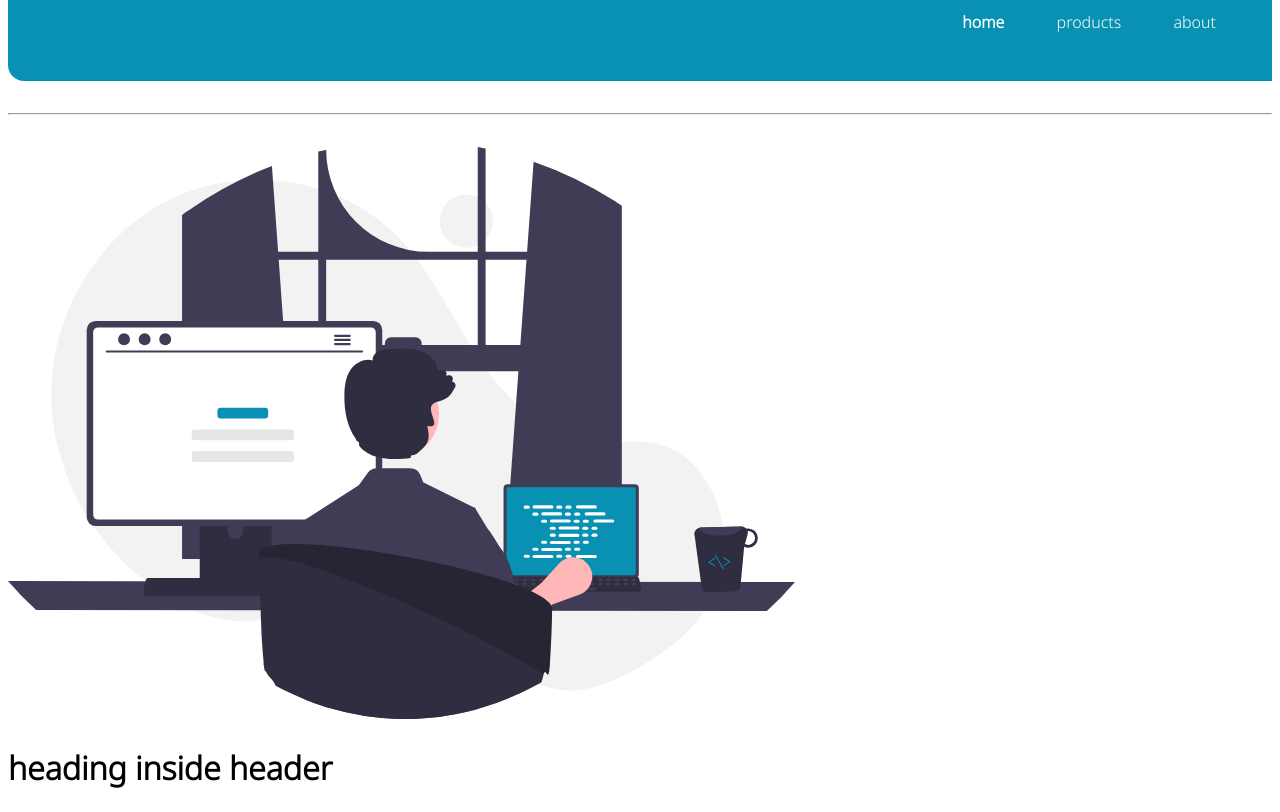
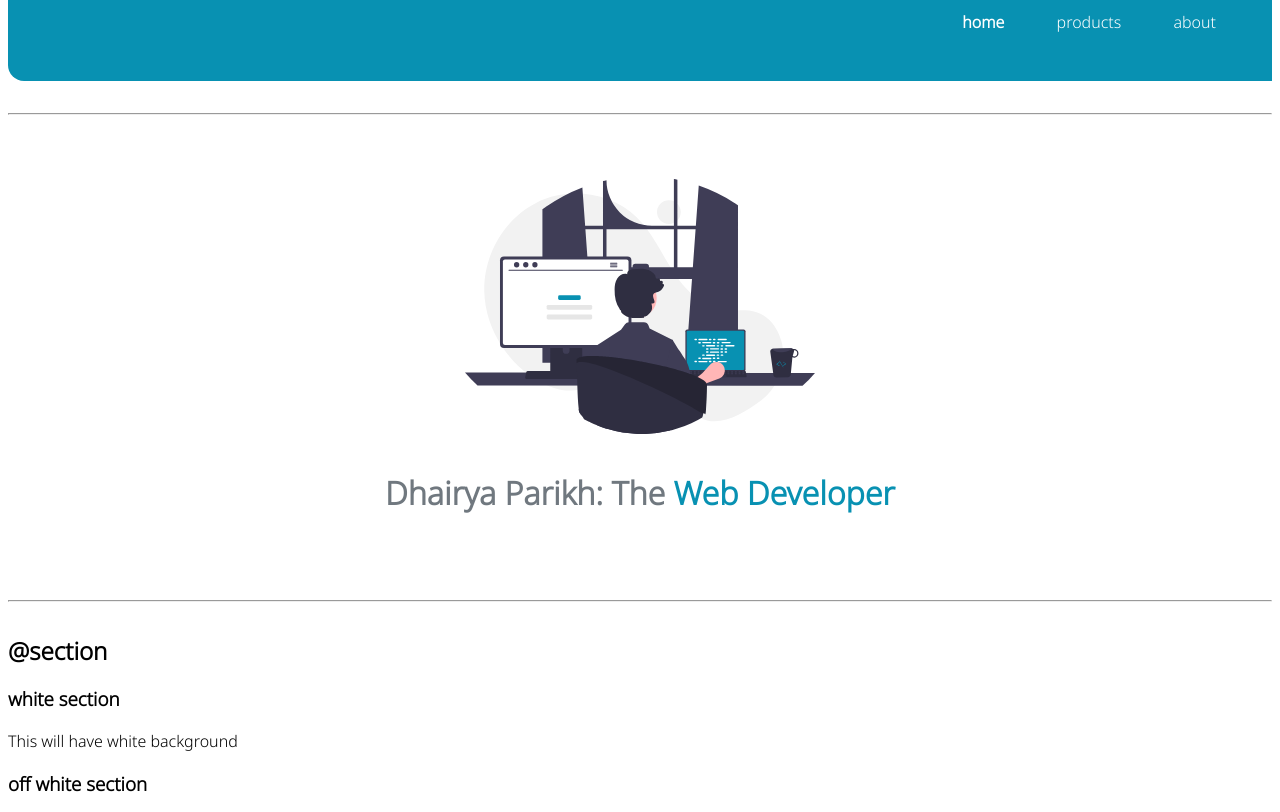
Before and after one commit to dhairyaaaaa14/dhairya-parikh-portfolio, a plain HTML site: page index.html in a window 1280 px wide. Shown: the part 1460-2272 px from the top of the page. Drawn offline with Linux system fonts and the light colour scheme.

Commit message:
header part completed

```diff
--- a/index.html
+++ b/index.html
@@ -87,9 +87,9 @@
     </nav>
 
     <hr>
-    <header>
-        <img src="images/hero-image.svg" alt="">
-        <h1>heading inside header</h1>
+    <header class="hero">
+        <img src="images/hero-image.svg" class="hero-img" alt="">
+        <h1 class="hero-heading">Dhairya Parikh: The <span class="heading-inverted">Web Developer</span></h1>
     </header>
 
     <hr>
--- a/styles.css
+++ b/styles.css
@@ -2,6 +2,7 @@
 
 :root{
     --primary-color:#0891B2;
+    --dark-gray: #70787f;
 }
 
 
@@ -86,3 +87,27 @@ hr{
 .link-active{
     font-weight: bold;
 }
+
+/** header**/
+ .hero{
+
+    padding: 2rem;
+     text-align: center;
+}
+.hero .hero-img{
+    max-width: 350px;
+    display: block;
+    margin: auto;
+
+}
+
+.hero .hero-heading{
+
+    color:var(--dark-gray);
+    padding-top: 1rem;
+}
+
+.hero .heading-inverted{
+
+    color: var(--primary-color);
+}
```
